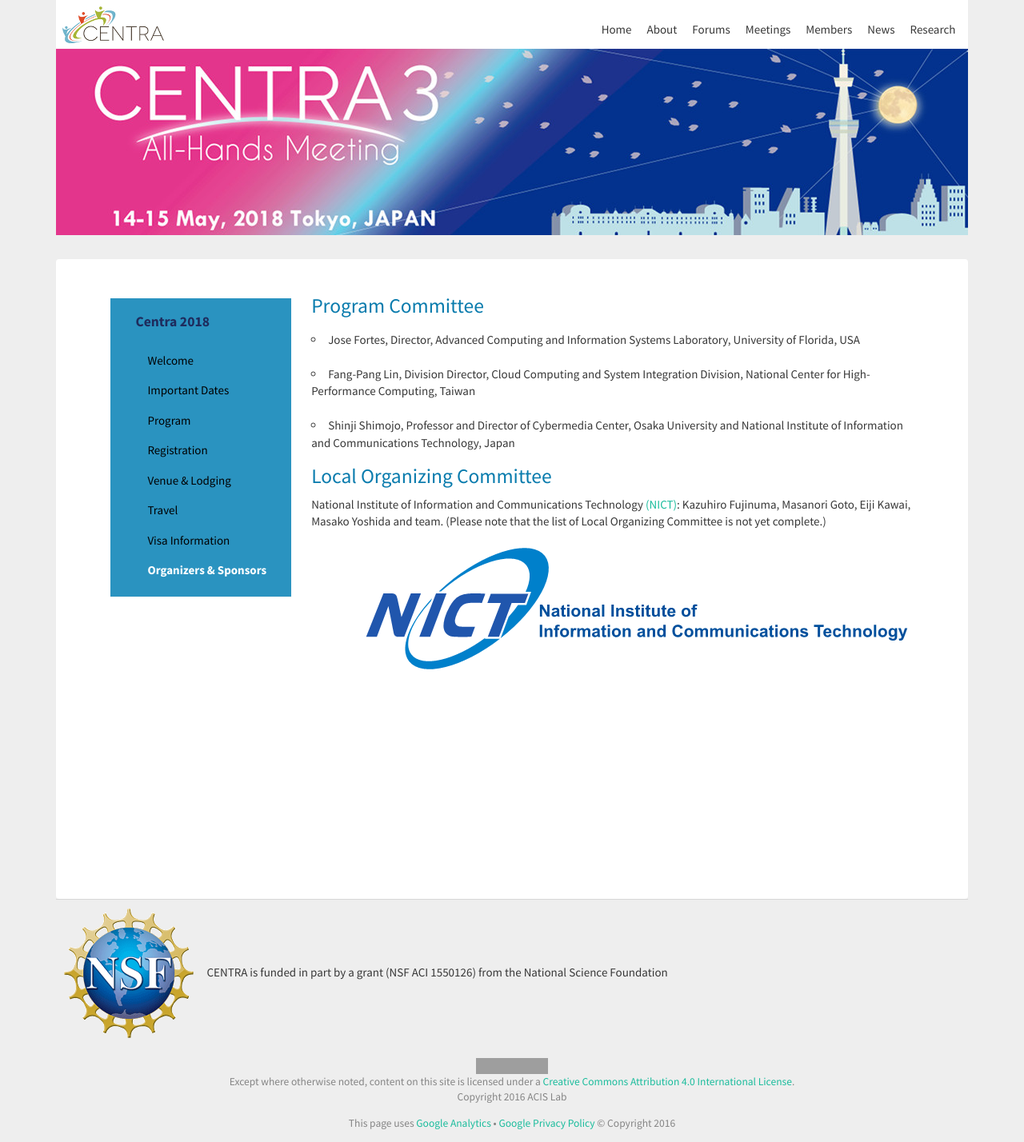
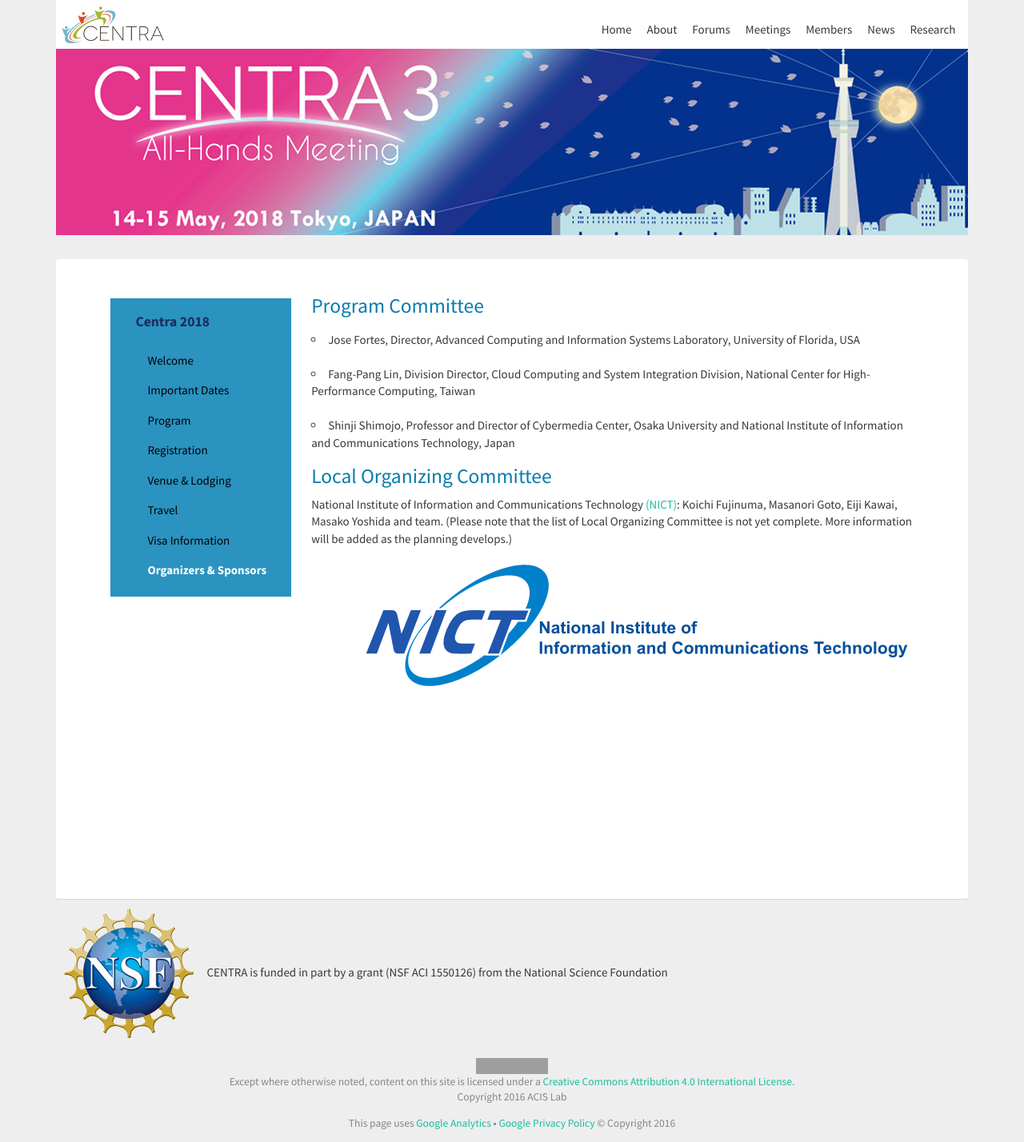
Before and after one commit to hmchou56/centra8, a Jekyll site: the page built from centra3/organizers.md, in a window 1280 px wide. Shown: the whole page at 80% size. Built offline with Jekyll 4.4.1, drawn with Linux system fonts in a browser that asks for light colours; nearby versions of some CDN libraries; grey boxes are pictures that could not be loaded.

Commit message:
updated LOC list

```diff
--- a/centra3/organizers.md
+++ b/centra3/organizers.md
@@ -19,5 +19,5 @@
 ## Local Organizing Committee
 
 <p>
-National Institute of Information and Communications Technology <a href="https://www.nict.go.jp/en/" target="_blank">(NICT)</a>: Kazuhiro Fujinuma, Masanori Goto, Eiji Kawai, Masako Yoshida and team. (Please note that the list of Local Organizing Committee is not yet complete.)
+National Institute of Information and Communications Technology <a href="https://www.nict.go.jp/en/" target="_blank">(NICT)</a>: Koichi Fujinuma, Masanori Goto, Eiji Kawai, Masako Yoshida and team. (Please note that the list of Local Organizing Committee is not yet complete. More information will be added as the planning develops.)
 </p>
```
